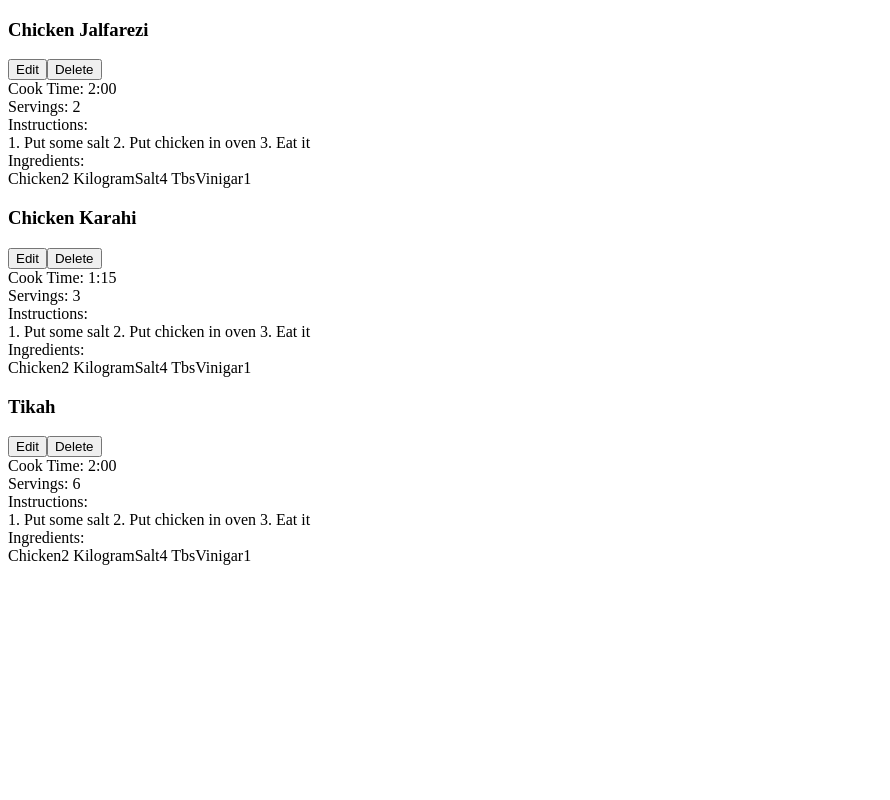
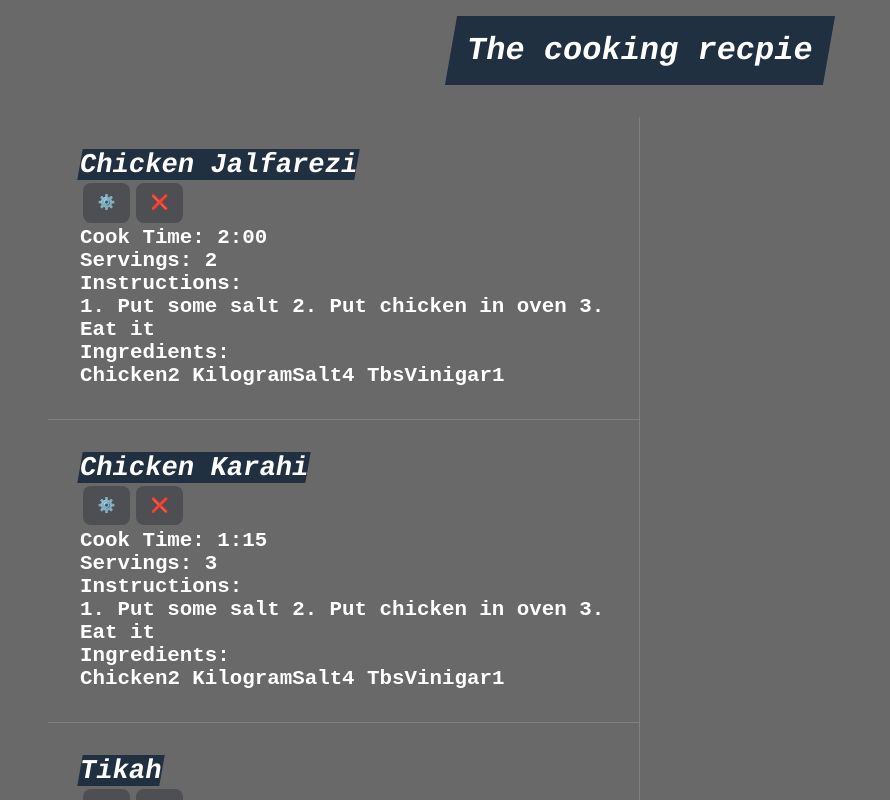
Before and after one commit to Taseeeer/cooking-app, a React (Create React App) app: page / in a window 1280 px wide. Shown: the top 800 px of the page, without its empty margins (0-890 px from the left). Built offline with nearby package versions, Linux system fonts and the light colour scheme.

Commit message:
add & del

```diff
--- a/package.json
+++ b/package.json
@@ -9,6 +9,7 @@
     "react": "^17.0.1",
     "react-dom": "^17.0.1",
     "react-scripts": "4.0.3",
+    "uuid": "^8.3.2",
     "web-vitals": "^1.1.0"
   },
   "scripts": {
--- a/src/App.js
+++ b/src/App.js
@@ -1,10 +1,46 @@
-import { Fragment } from "react";
+import { Fragment, useState } from "react";
 import RecpieList from "./RecpieList";
+import "./app.css";
+import { v4 as uuid } from "uuid";
 
 function App() {
+  const [recpies, setRecpies] = useState(sampleData);
+
+  function handleRecpieAdd() {
+    const newRecpie = {
+      id: uuid(),
+      name: "name",
+      servings: 1,
+      cookTime: "1:00",
+      instructions: "inst",
+      ingredients: [
+        {
+          id: uuid(),
+          name: "ing",
+          amout: "1tb spoon",
+        },
+      ],
+    };
+    setRecpies([...recpies, newRecpie]);
+  }
+
+  function handleRecpieDelete(id) {
+    const newRecpies = recpies.filter((rec) => rec.id !== id);
+    setRecpies(newRecpies);
+  }
+
   return (
     <Fragment>
-      <RecpieList recpies={sampleData} />
+      <div className="title">
+        <h1>The cooking recpie</h1>
+      </div>
+      <div className="single">
+        <RecpieList
+          addRecpie={handleRecpieAdd}
+          delRecpie={handleRecpieDelete}
+          recpies={recpies}
+        />
+      </div>
     </Fragment>
   );
 }
@@ -15,7 +51,7 @@ const sampleData = [
     name: "Chicken Jalfarezi",
     servings: 2,
     cookTime: "2:00",
-    instructions: "1. Put some salt \n2. Put chicken in oven \n3. Eat it",
+    instructions: "1. Put some salt\n2. Put chicken in oven \n3. Eat it",
     ingredients: [
       {
         id: 1,
--- a/src/Recpie.js
+++ b/src/Recpie.js
@@ -1,22 +1,25 @@
 import React, { Fragment } from "react";
-import Ingredient from "./Ingredient";
 import IngredientList from "./IngredientList";
-import RecpieList from "./RecpieList";
 
 export default function Recpie({
+  id,
   name,
   servings,
   cookTime,
   instructions,
   ingredients,
+  delRecpie,
 }) {
   return (
     <Fragment>
+      <div className="single">
         <div>
           <h3>{name}</h3>
           <div>
-          <button>Edit</button>
-          <button>Delete</button>
+            <button className="edit">⚙️</button>
+            <button className="delete" onClick={() => delRecpie(id)}>
+              ❌
+            </button>
           </div>
         </div>
         <div>
@@ -37,6 +40,7 @@ export default function Recpie({
             <IngredientList key={ingredients.id} ingredients={ingredients} />
           </div>
         </div>
+      </div>
     </Fragment>
   );
 }
--- a/src/RecpieList.js
+++ b/src/RecpieList.js
@@ -1,13 +1,17 @@
 import React, { Fragment } from "react";
 import Recpie from "./Recpie";
 
-export default function RecpieList({ recpies }) {
-  console.log(recpies);
+export default function RecpieList({ recpies, addRecpie, delRecpie }) {
   return (
     <Fragment>
-      {recpies.map((rec) => (
-        <Recpie key={rec.id} {...rec} />
-      ))}
+      <div className="rec-left">
+        {recpies.map((rec) => (
+          <Recpie key={rec.id} {...rec} delRecpie={delRecpie} />
+        ))}
+        <button className="recpie" onClick={addRecpie}>
+          Add Recpie 🍕
+        </button>
+      </div>
     </Fragment>
   );
 }
--- /dev/null
+++ b/src/app.css
@@ -0,0 +1,96 @@
+* {
+  margin: 0;
+  padding: 0;
+  box-sizing: border-box;
+}
+
+body {
+  background-color: dimgrey;
+  font-family: monospace;
+  color: white;
+  font-weight: bold;
+  font-size: 1.3rem;
+  padding: 1rem;
+}
+
+h1 {
+  font-size: 2rem;
+  background-color: rgb(33, 48, 64);
+  color: white;
+  display: inline-block;
+  transform: skew(-10deg);
+  padding: 1rem;
+}
+
+.title {
+  display: flex;
+  justify-content: center;
+}
+
+h3 {
+  font-size: 1.7rem;
+  background-color: rgb(33, 48, 64);
+  color: white;
+  display: inline-block;
+  transform: skew(-10deg);
+}
+
+button {
+  cursor: pointer;
+  font-size: 0.9rem;
+}
+
+.edit {
+  background-color: rgb(77, 79, 82);
+  padding: 0.7rem 0.9rem;
+  border: none;
+  border-radius: 0.5rem;
+  margin: 0.2rem;
+  color: white;
+}
+
+.delete {
+  background-color: rgb(77, 79, 82);
+  padding: 0.7rem 0.9rem;
+  border: none;
+  border-radius: 0.5rem;
+  color: white;
+  margin: 0.2rem;
+}
+
+.recpie {
+  background-color: rgb(77, 79, 82);
+  padding: 0.7rem 0.9rem;
+  border: none;
+  border-radius: 0.5rem;
+  color: white;
+  margin-left: 1.8rem;
+  animation: ud 1s infinite;
+}
+
+.rec-left {
+  border-right: 1px solid gray;
+  width: 50%;
+  min-height: 100ch;
+}
+
+.single {
+  padding: 2rem;
+  border-bottom: 1px solid gray;
+}
+
+.single:nth-child(3) {
+  border: none;
+}
+
+@keyframes ud {
+  0% {
+    transform: rotate(0);
+  }
+  50% {
+    transform: rotate(-10deg);
+  }
+  100% {
+    transform: rotate(10deg);
+  }
+}
```
Also changed, not shown: 1 other file (tests, documents, lock files or other folders). Lines whose indentation alone changed are shown as unchanged.
